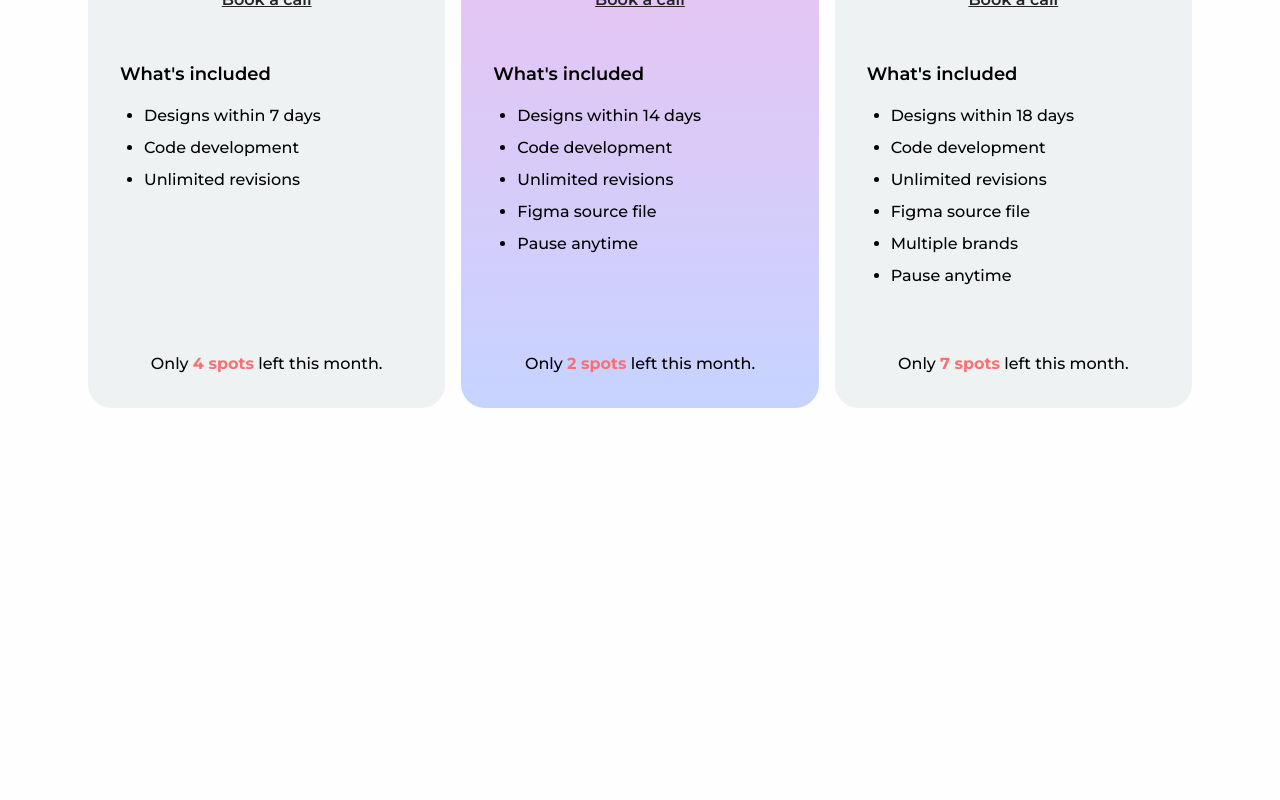
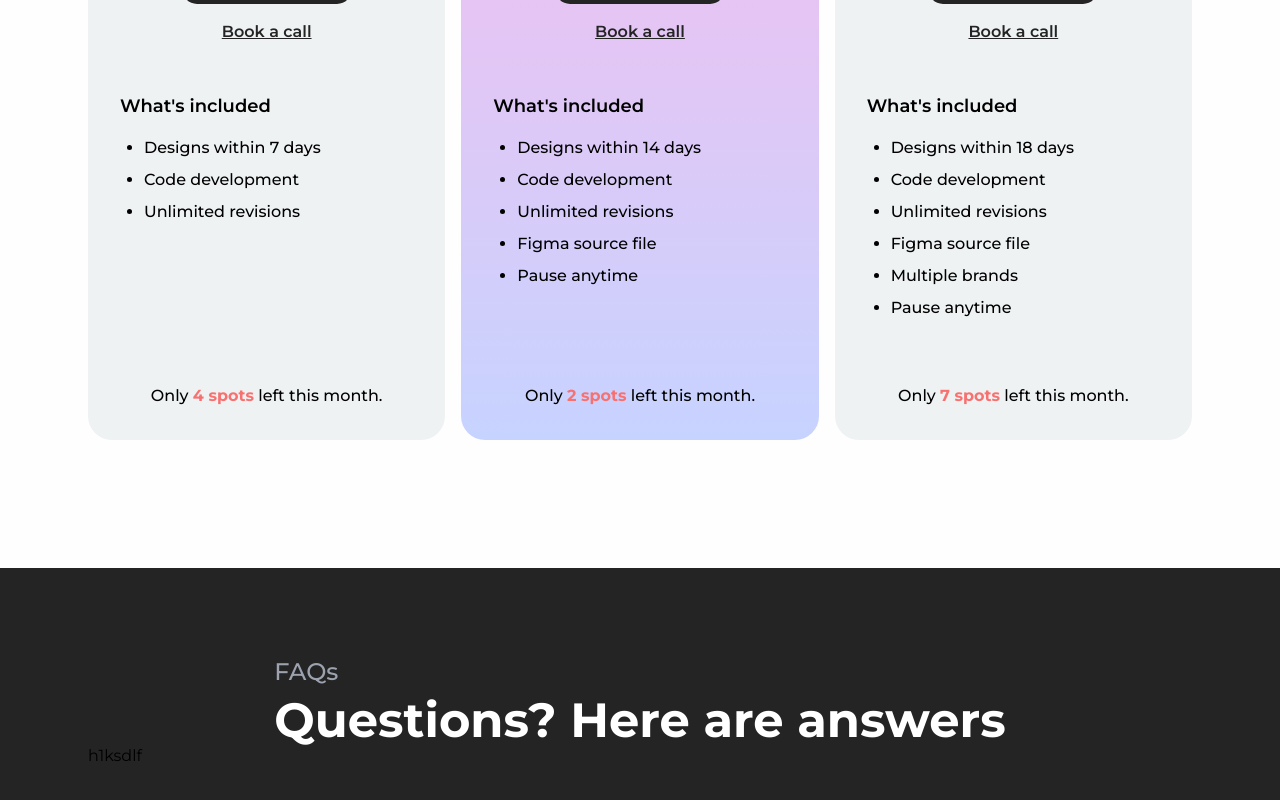
Before and after one commit to erickgcia/demo-app, a React (Vite) app: page / in a window 1280 px wide. Shown: the part 6123-6923 px from the top of the page. Before the commit the page ends 6579 px from the top, so only its background shows below. Built offline with nearby package versions, Linux system fonts and the light colour scheme.

Commit message:
add: FAQ header

```diff
--- a/src/App.jsx
+++ b/src/App.jsx
@@ -9,6 +9,7 @@ import Process from './components/Process/Process.jsx'
 import Pricing from './components/Pricing/Pricing.jsx'
 import Mockups from './components/Mockups.jsx'
 import Clients from './components/Clients.jsx'
+import Questions from './components/Question/Questions.jsx'
 
 const App = () => {
   useGSAP(() => {
@@ -71,6 +72,7 @@ const App = () => {
         <Benefits />
         <Process />
         <Pricing />
+        <Questions />
       </main>
     </>
   )
--- a/src/components/Pricing/Pricing.jsx
+++ b/src/components/Pricing/Pricing.jsx
@@ -5,7 +5,7 @@ const Pricing = () => {
   const { basic, popular, advance } = pricingListing
   return (
     <article className="container-size">
-      <section className="flex flex-col items-center justify-center gap-6 py-10">
+      <section className="flex flex-col items-center justify-center gap-6 py-14">
         <div className="flex flex-col gap-2 font-medium">
           <span className="text-3xl text-gray-400">Plans</span>
           <strong className="text-6xl font-semibold">
@@ -17,7 +17,7 @@ const Pricing = () => {
           design and no-code development service at a flat fee.
         </p>
       </section>
-      <article className="grid grid-cols-1 place-items-center md:grid-cols-2 lg:grid-cols-3 gap-4">
+      <article className="grid grid-cols-1 place-items-center md:grid-cols-2 lg:grid-cols-3 gap-4 pb-20">
         <PricingCard
           title={basic.title}
           text={basic.text}
--- /dev/null
+++ b/src/components/Question/QuestionBox.jsx
@@ -0,0 +1,5 @@
+const QuestionBox = () => {
+  return <article>h1ksdlf</article>
+}
+
+export default QuestionBox
--- /dev/null
+++ b/src/components/Question/Questions.jsx
@@ -0,0 +1,23 @@
+import QuestionBox from './QuestionBox'
+
+const Questions = () => {
+  return (
+    <article className="bg-black-500 py-10">
+      <article className="container-size">
+        <section className="w-fit mx-auto flex flex-col items-center justify-center gap-2">
+          <span className="block text-gray-400 font-medium text-2xl self-start">
+            FAQs
+          </span>
+          <h6 className="text-5xl font-bold text-white text-balance">
+            Questions? Here are answers
+          </h6>
+        </section>
+        <section className="flex flex-col gap-8">
+          <QuestionBox />
+        </section>
+      </article>
+    </article>
+  )
+}
+
+export default Questions
```
